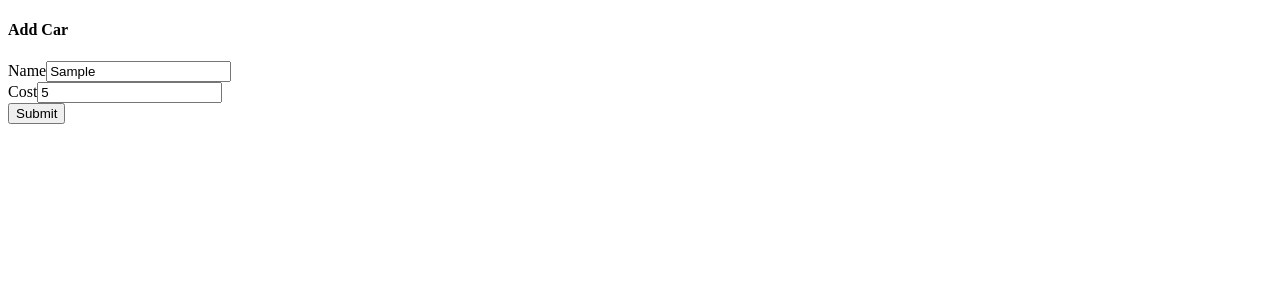
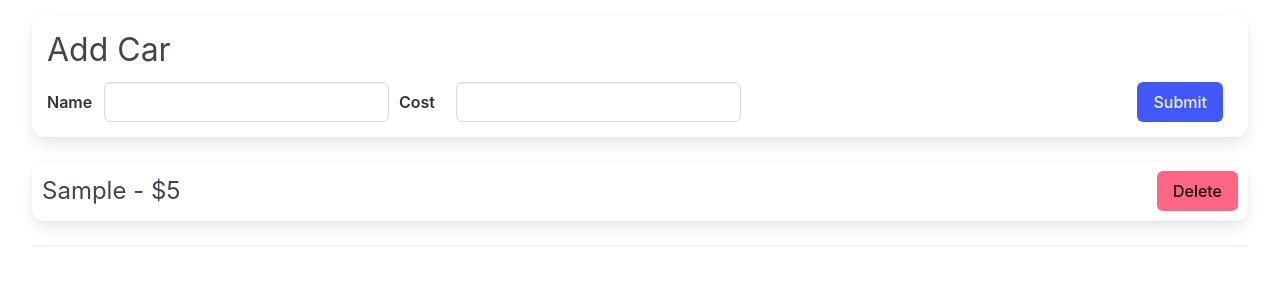
Before and after one commit to OkanNaci/MyCars-, a React (Create React App) app: page / in a window 1280 px wide. Both pictures are taken after typing "Sample", "5" into the empty fields and a click on the button "Submit". Shown: the top 300 px of the page. Built offline with nearby package versions, Linux system fonts and the light colour scheme.

Commit message:
Build CarList component adding css

```diff
--- a/src/App.js
+++ b/src/App.js
@@ -5,7 +5,7 @@ import CarValue from "./components/CarValue";
 
 function App() {
   return (
-    <div>
+    <div className="container is-fluid">
       <CarForm />
       <CarSearch />
       <CarList />
--- a/src/components/CarList.js
+++ b/src/components/CarList.js
@@ -1,4 +1,35 @@
+import { useSelector, useDispatch } from "react-redux";
+import { removeCar } from "../store/slices/carsSlice";
 function CarList() {
-  return;
+  const dispatch = useDispatch();
+  const cars = useSelector((state) => {
+    return state.cars.data;
+  });
+  const handleCarDelete = (car) => {
+    dispatch(removeCar(car.id));
+  };
+  const renderedCars = cars.map((car) => {
+    return (
+      <div key={car.id} className="panel">
+        <p>
+          {car.name} - ${car.cost}
+        </p>
+        <button
+          onClick={() => {
+            handleCarDelete(car);
+          }}
+          className="button is-danger"
+        >
+          Delete
+        </button>
+      </div>
+    );
+  });
+  return (
+    <div className="car-list">
+      {renderedCars}
+      <hr />
+    </div>
+  );
 }
 export default CarList;
--- a/src/index.js
+++ b/src/index.js
@@ -1,4 +1,6 @@
 import React from "react";
+import "bulma/css/bulma.css";
+import "./styles.css";
 import { Provider } from "react-redux";
 import { createRoot } from "react-dom/client";
 import { store } from "./store";
--- a/src/store/slices/carsSlice.js
+++ b/src/store/slices/carsSlice.js
@@ -3,7 +3,7 @@ const carsSlice = createSlice({
   name: "cars",
   initialState: {
     searchTerm: "",
-    cars: [],
+    data: [],
   },
   reducers: {
     changeSearchTerm(state, action) {
@@ -11,7 +11,7 @@ const carsSlice = createSlice({
     },
     addCar(state, action) {
       //Assumption:action.payload==={name:'ab',cost:140"}
-      state.cars.push({
+      state.data.push({
         name: action.payload.name,
         cost: action.payload.cost,
         id: nanoid(),
@@ -19,10 +19,10 @@ const carsSlice = createSlice({
     },
     removeCar(state, action) {
       //Assumption:action.payload===the id of the car we want to remowe
-      const updated = state.cars.filter((car) => {
+      const updated = state.data.filter((car) => {
         return car.id !== action.payload;
       });
-      state.cars = updated;
+      state.data = updated;
     },
   },
 });
--- a/src/store/slices/formSlice.js
+++ b/src/store/slices/formSlice.js
@@ -1,4 +1,5 @@
 import { createSlice } from "@reduxjs/toolkit";
+import { addCar } from "./carsSlice";
 const formSlice = createSlice({
   name: "form",
   initialState: {
@@ -13,6 +14,12 @@ const formSlice = createSlice({
       state.cost = action.payload;
     },
   },
+  extraReducers(builder) {
+    builder.addCase(addCar, (state, action) => {
+      state.name = "";
+      state.cost = 0;
+    });
+  },
 });
 export const { changeName, changeCost } = formSlice.actions;
 export const formReducer = formSlice.reducer;
--- /dev/null
+++ b/src/styles.css
@@ -0,0 +1,79 @@
+.car-form {
+  margin-top: 15px;
+  padding: 15px;
+}
+.car-form .field-group {
+  display: flex;
+  margin-bottom: 0px;
+}
+.car-form form {
+  display: flex;
+  justify-content: space-between;
+}
+.car-form .field {
+  display: flex;
+  align-items: center;
+  margin-bottom: 0px;
+  margin-right: 10px;
+}
+.car-form .field label.label {
+  margin-bottom: 0px;
+  width: 70px;
+}
+.car-form input {
+  width: 100%;
+}
+.car-form h4.subtitle.is-3 {
+  margin-bottom: 0.75rem;
+}
+
+.car-list .panel.bold {
+  font-weight: 600;
+}
+
+.car-list .panel {
+  padding: 10px;
+  display: flex;
+  flex-direction: row;
+  justify-content: space-between;
+  align-items: center;
+}
+
+.car-list p {
+  font-size: 1.5rem;
+}
+
+.car-list .note {
+  font-style: italic;
+  display: block;
+  margin: 40px 20px;
+}
+
+.car-value {
+  font-size: 2rem;
+  text-align: right;
+}
+
+hr {
+  margin: 1rem 0;
+}
+
+.list-header {
+  display: flex;
+  flex-direction: row;
+  justify-content: space-between;
+  align-items: center;
+}
+
+.list-header h3.title {
+  margin-bottom: 0px;
+}
+
+.list-header .search {
+  display: flex;
+  align-items: center;
+}
+.list-header .search .label {
+  margin-bottom: 0px;
+  margin-right: 10px;
+}
```
